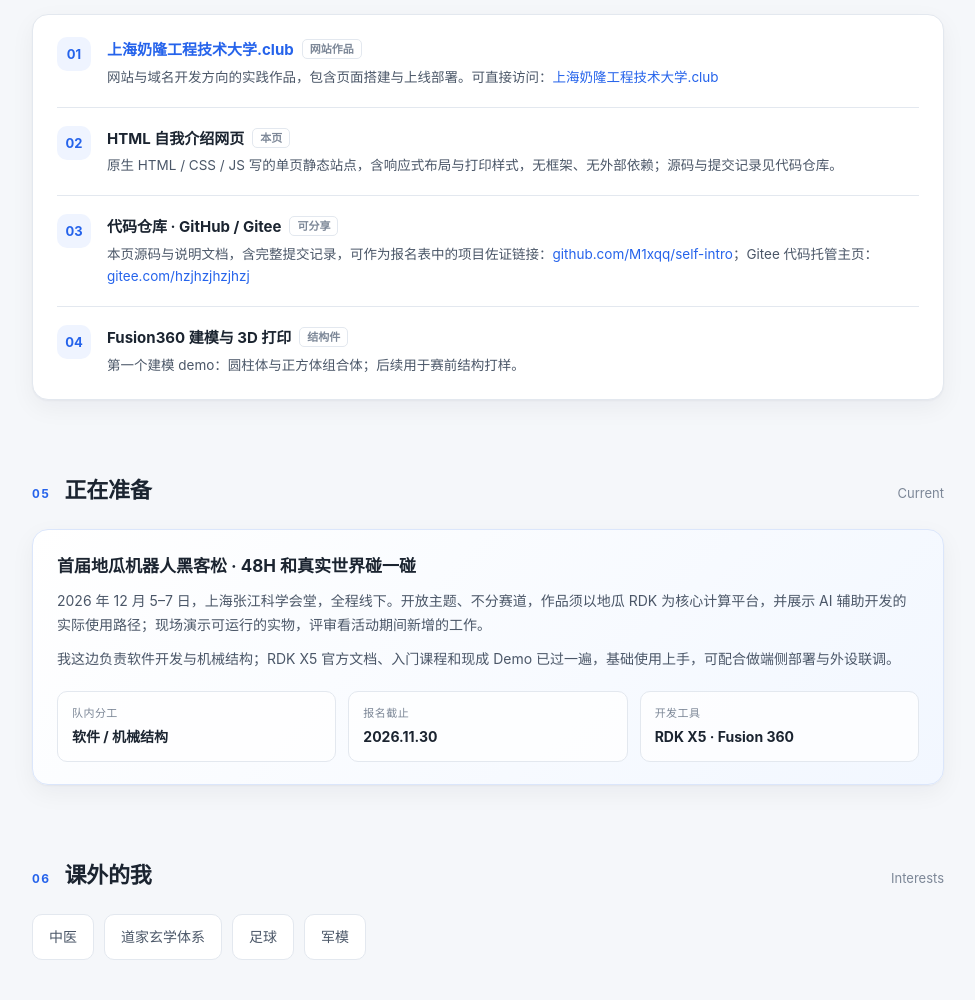
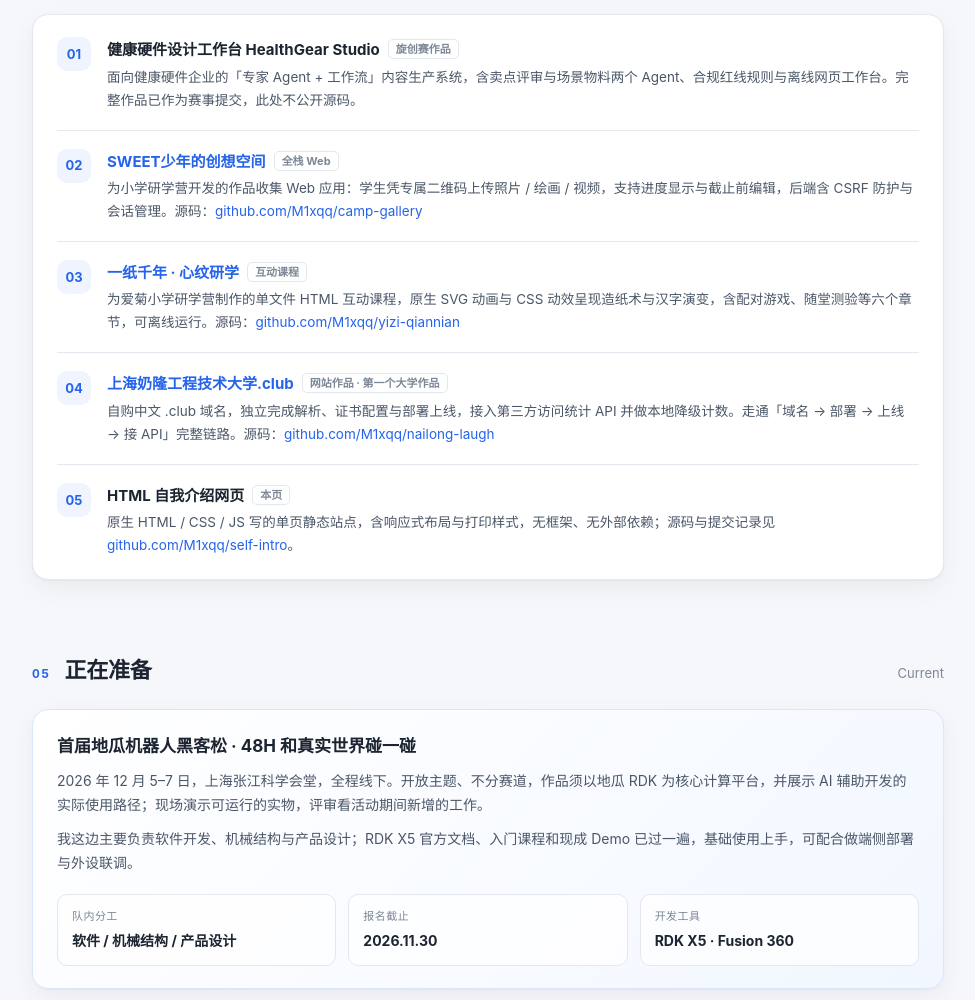
Before and after one commit to M1xqq/self-intro, a plain HTML site: page index.html in a window 1280 px wide. Shown: the part 1800-2800 px from the top of the page, without its empty margins (152-1127 px from the left). Drawn offline with Linux system fonts and the light colour scheme.

Commit message:
docs: 对齐黑客松报名口径（擅长方向与作品清单）

```diff
--- a/index.html
+++ b/index.html
@@ -3,7 +3,7 @@
 <head>
 <meta charset="UTF-8">
 <meta name="viewport" content="width=device-width, initial-scale=1.0">
-<meta name="description" content="马一先（M1xqq）个人介绍 — 上海工程技术大学电子信息类，软件开发与机械结构方向，地瓜机器人黑客松参赛队员。">
+<meta name="description" content="马一先（M1xqq）个人介绍 — 上海工程技术大学电子信息类，软件开发、机械结构与产品设计方向，地瓜机器人黑客松参赛队员。">
 <title>马一先 M1xqq ｜ 个人介绍</title>
 <style>
   :root{
@@ -133,10 +133,11 @@
     <div class="eyebrow"><i></i>地瓜机器人黑客松 · 参赛队员</div>
     <h1>马一先<small>M1xqq</small></h1>
     <p class="sub">上海工程技术大学 · 电子信息类 · 2026 级</p>
-    <p class="lead">队内分工以软件开发与机械结构为主：写网页与演示 demo、做 Fusion360 建模和 3D 打印，把想法落到能跑、能拿在手里的东西。RDK 开发板基础使用过，端侧 AI 方向继续深入。</p>
+    <p class="lead">擅长软件开发、机械结构与产品设计：写网页与演示 demo、做 Fusion360 建模和 3D 打印、设计产品展示，把想法落到能跑、能拿在手里的东西。RDK 开发板基础使用过，端侧 AI 方向继续深入。</p>
     <div class="tags">
       <span class="tag"><b>软件开发</b> · 网站 / demo</span>
       <span class="tag"><b>机械结构</b> · 建模 / 3D 打印</span>
+      <span class="tag"><b>产品设计</b> · 展示物料</span>
       <span class="tag">AI 辅助开发</span>
       <span class="tag"><b>RDK</b> · 基础使用</span>
       <span class="tag">上海</span>
@@ -172,9 +173,9 @@
         <div class="bar"><i style="width:82%"></i></div>
       </div>
       <div class="card stack-item">
-        <div class="stack-top"><span class="stack-name">产品设计</span><span class="badge b-help">可协助</span></div>
-        <p class="stack-desc">产品与演示页面、界面呈现、展示物料；主力由队内产品统筹同学承担。</p>
-        <div class="bar t"><i style="width:62%"></i></div>
+        <div class="stack-top"><span class="stack-name">产品设计</span><span class="badge b-main">可独立负责</span></div>
+        <p class="stack-desc">产品与演示页面、界面呈现、展示物料；有个人网站与课程页面等完整设计交付经验。</p>
+        <div class="bar t"><i style="width:72%"></i></div>
       </div>
       <div class="card stack-item">
         <div class="stack-top"><span class="stack-name">算法 / 模型</span><span class="badge b-help">协助 · 需带</span></div>
@@ -245,29 +246,36 @@
       <div class="work">
         <div class="work-idx">01</div>
         <div>
-          <div class="work-title"><a href="https://xn--fhqu4y0gz4eixee8i2xip5mcs1ads3d.club" style="color:var(--accent)" target="_blank" rel="noopener">上海奶隆工程技术大学.club</a><span class="work-kind">网站作品</span></div>
-          <div class="work-desc">网站与域名开发方向的实践作品，包含页面搭建与上线部署。可直接访问：<a href="https://xn--fhqu4y0gz4eixee8i2xip5mcs1ads3d.club" style="color:var(--accent)" target="_blank" rel="noopener">上海奶隆工程技术大学.club</a></div>
+          <div class="work-title">健康硬件设计工作台 HealthGear Studio<span class="work-kind">旋创赛作品</span></div>
+          <div class="work-desc">面向健康硬件企业的「专家 Agent + 工作流」内容生产系统，含卖点评审与场景物料两个 Agent、合规红线规则与离线网页工作台。完整作品已作为赛事提交，此处不公开源码。</div>
         </div>
       </div>
       <div class="work">
         <div class="work-idx">02</div>
         <div>
-          <div class="work-title">HTML 自我介绍网页<span class="work-kind">本页</span></div>
-          <div class="work-desc">原生 HTML / CSS / JS 写的单页静态站点，含响应式布局与打印样式，无框架、无外部依赖；源码与提交记录见代码仓库。</div>
+          <div class="work-title"><a href="http://noel-psc.cn:8000" style="color:var(--accent)" target="_blank" rel="noopener">SWEET少年的创想空间</a><span class="work-kind">全栈 Web</span></div>
+          <div class="work-desc">为小学研学营开发的作品收集 Web 应用：学生凭专属二维码上传照片 / 绘画 / 视频，支持进度显示与截止前编辑，后端含 CSRF 防护与会话管理。源码：<a href="https://github.com/M1xqq/camp-gallery" style="color:var(--accent)" target="_blank" rel="noopener">github.com/M1xqq/camp-gallery</a></div>
         </div>
       </div>
       <div class="work">
         <div class="work-idx">03</div>
         <div>
-          <div class="work-title">代码仓库 · GitHub / Gitee<span class="work-kind">可分享</span></div>
-          <div class="work-desc">本页源码与说明文档，含完整提交记录，可作为报名表中的项目佐证链接：<a href="https://github.com/M1xqq/self-intro" style="color:var(--accent)" target="_blank" rel="noopener">github.com/M1xqq/self-intro</a>；Gitee 代码托管主页：<a href="https://gitee.com/hzjhzjhzjhzj" style="color:var(--accent)" target="_blank" rel="noopener">gitee.com/hzjhzjhzjhzj</a></div>
+          <div class="work-title"><a href="https://github.com/M1xqq/yizi-qiannian" style="color:var(--accent)" target="_blank" rel="noopener">一纸千年 · 心纹研学</a><span class="work-kind">互动课程</span></div>
+          <div class="work-desc">为爱菊小学研学营制作的单文件 HTML 互动课程，原生 SVG 动画与 CSS 动效呈现造纸术与汉字演变，含配对游戏、随堂测验等六个章节，可离线运行。源码：<a href="https://github.com/M1xqq/yizi-qiannian" style="color:var(--accent)" target="_blank" rel="noopener">github.com/M1xqq/yizi-qiannian</a></div>
         </div>
       </div>
       <div class="work">
         <div class="work-idx">04</div>
         <div>
-          <div class="work-title">Fusion360 建模与 3D 打印<span class="work-kind">结构件</span></div>
-          <div class="work-desc">第一个建模 demo：圆柱体与正方体组合体；后续用于赛前结构打样。</div>
+          <div class="work-title"><a href="https://xn--fhqu4y0gz4eixee8i2xip5mcs1ads3d.club" style="color:var(--accent)" target="_blank" rel="noopener">上海奶隆工程技术大学.club</a><span class="work-kind">网站作品 · 第一个大学作品</span></div>
+          <div class="work-desc">自购中文 .club 域名，独立完成解析、证书配置与部署上线，接入第三方访问统计 API 并做本地降级计数。走通「域名 → 部署 → 上线 → 接 API」完整链路。源码：<a href="https://github.com/M1xqq/nailong-laugh" style="color:var(--accent)" target="_blank" rel="noopener">github.com/M1xqq/nailong-laugh</a></div>
+        </div>
+      </div>
+      <div class="work">
+        <div class="work-idx">05</div>
+        <div>
+          <div class="work-title">HTML 自我介绍网页<span class="work-kind">本页</span></div>
+          <div class="work-desc">原生 HTML / CSS / JS 写的单页静态站点，含响应式布局与打印样式，无框架、无外部依赖；源码与提交记录见 <a href="https://github.com/M1xqq/self-intro" style="color:var(--accent)" target="_blank" rel="noopener">github.com/M1xqq/self-intro</a>。</div>
         </div>
       </div>
     </div>
@@ -278,9 +286,9 @@
     <div class="card focus">
       <h3>首届地瓜机器人黑客松 · 48H 和真实世界碰一碰</h3>
       <p>2026 年 12 月 5–7 日，上海张江科学会堂，全程线下。开放主题、不分赛道，作品须以地瓜 RDK 为核心计算平台，并展示 AI 辅助开发的实际使用路径；现场演示可运行的实物，评审看活动期间新增的工作。</p>
-      <p style="margin-top:10px">我这边负责软件开发与机械结构；RDK X5 官方文档、入门课程和现成 Demo 已过一遍，基础使用上手，可配合做端侧部署与外设联调。</p>
+      <p style="margin-top:10px">我这边主要负责软件开发、机械结构与产品设计；RDK X5 官方文档、入门课程和现成 Demo 已过一遍，基础使用上手，可配合做端侧部署与外设联调。</p>
       <dl class="kv">
-        <div><dt>队内分工</dt><dd>软件 / 机械结构</dd></div>
+        <div><dt>队内分工</dt><dd>软件 / 机械结构 / 产品设计</dd></div>
         <div><dt>报名截止</dt><dd>2026.11.30</dd></div>
         <div><dt>开发工具</dt><dd>RDK X5 · Fusion 360</dd></div>
       </dl>
```
